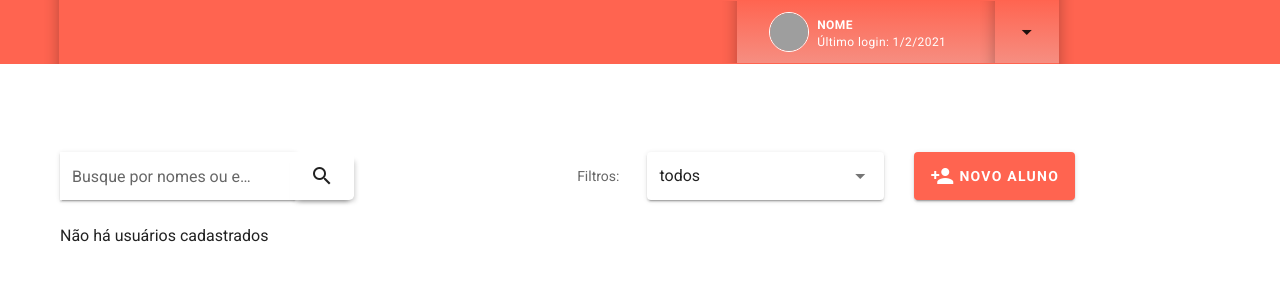
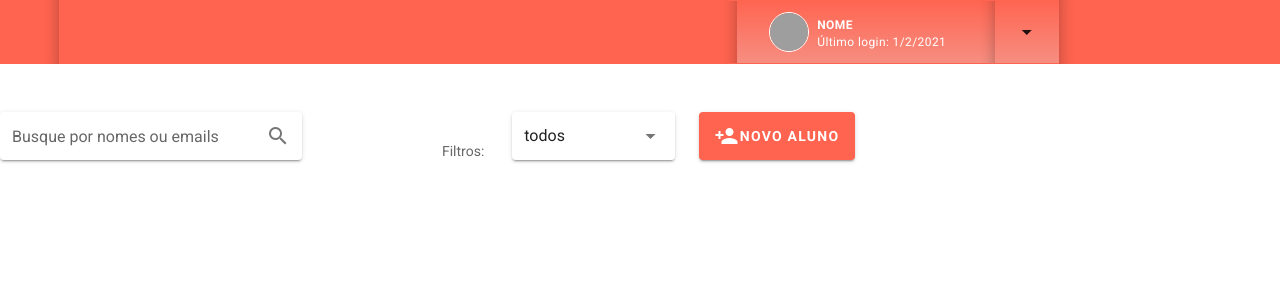
Before and after one commit to silvamateus/silvamateus-users-list, a Vue app: page / in a window 1280 px wide. Shown: the top 300 px of the page. Built offline with nearby package versions, Linux system fonts and the light colour scheme; grey boxes are pictures that could not be loaded.

Commit message:
add search

```diff
--- a/src/components/Search.vue
+++ b/src/components/Search.vue
@@ -1,46 +1,35 @@
 <template>
-  <v-row class="d-flex justify-space-between  mt-13">
-    <v-col class="d-flex ml-15 mt-6" lg="3" md="6" sm="8">
+  <v-row class="justify-start pt-12">
+    <v-col class="d-flex" lg="3" md="3" sm="8">
       <v-text-field
-        class="size-1-5rem rounded-0"
-        style="border-top-right-radius: .3rem !important; border-bottom-right-radius: .3rem !important;"
+        @input="searchUsers"
         label="Busque por nomes ou emails"
+        append-icon="mdi-magnify"
         solo
       />
-      <v-btn
-        color="white"
-        style="border-top-right-radius: .3rem !important; border-bottom-right-radius: .3rem !important;"
-        class="size-1-5rem search-bar rounded-0"
-        ><v-icon>mdi-magnify</v-icon></v-btn
-      >
     </v-col>
-    <v-col lg="8" md="6">
-      <v-row class="margin-right-5rem justify-end">
-        <v-subheader class="align-self-center mt-6">Filtros: </v-subheader>
+    <div class="d-flex justify-end">
+      <v-subheader class="align-self-center">Filtros: </v-subheader>
       <v-col lg="4">
         <v-select
           lg="3"
           md="3"
-            sm="3"
           :items="filters"
           v-model="searchFilter"
           solo
-            class="size-1-5rem mt-6 margin-left-n5rem"
+          class="size-3rem"
           style="min-width: 7rem !important;"
         ></v-select>
       </v-col>
-        <v-col class="mr-12 d-flex justify-center" lg="4">
-          <v-btn class="mt-6 mr-16 size-1-5rem add-user-btn white--text"
+      <v-col lg="4" style="max-width: 20vw">
+        <v-btn class="size-3rem add-user-btn white--text"
           ><v-icon>mdi-account-plus</v-icon>
-            <span
-              @click="showAddUser = !showAddUser"
-              class="ml-1 font-weight-bold"
+          <span @click="showAddUser = !showAddUser" class="font-weight-bold"
             >novo aluno</span
           >
         </v-btn>
       </v-col>
-      </v-row>
-    </v-col>
+    </div>
     <v-col v-if="showAddUser">
       <add-user :showAddUser="showAddUser" @hideAddUser="hideModal"
     /></v-col>
@@ -49,30 +38,43 @@
 
 <script>
 import AddUser from "./AddUser.vue";
+import eventBus from "@/bus/eventBus";
 export default {
   data() {
     return {
       searchFilter: "todos",
       filters: ["todos"],
       users: [],
-      showAddUser: false
+      showAddUser: false,
+      search: []
     };
   },
   components: { AddUser },
   methods: {
     hideModal(e) {
       this.showAddUser = e;
+    },
+    searchUsers(e) {
+      this.search =
+        this.users &&
+        this.users.filter(
+          user => user.name.includes(e) || user.email.includes(e)
+        );
+      console.log(this.search);
+      if (e === "")
+        eventBus.$emit("searchUsers", { search: [], searching: false });
+      eventBus.$emit("searchUsers", { search: this.search, searching: true });
     }
   },
   created() {
-    this.users = localStorage.getItem("users");
+    this.users = JSON.parse(localStorage.getItem("users"));
   }
 };
 </script>
 
 <style scoped>
 /* custom size */
-.size-1-5rem {
+.size-3rem {
   height: 3rem !important;
 }
 /* Set position relative */
@@ -90,7 +92,7 @@ export default {
 .add-user-btn {
   background-color: #ff6450 !important;
 }
-/* Apply negative margin */
+/* Apply margin */
 .margin-right-5rem {
   margin-right: 75px !important;
 }
--- /dev/null
+++ b/src/components/UserList.vue
@@ -0,0 +1,74 @@
+<template>
+  <div>
+    <v-card class="d-flex align-center user-card card-shadow pl-3 pr-2">
+      <div class="pr-2">
+        <v-img
+          class="rounded-circle border-around"
+          width="40"
+          height="40"
+          :src="user.photo"
+        ></v-img>
+      </div>
+      <div class="d-flex flex-column data">
+        <p class="">{{ user.name }}</p>
+        <p class="text-caption">Última avaliação: {{ updateDate }}</p>
+      </div>
+    </v-card>
+    <v-card class="card-shadow d-flex justify-space-between pl-3 pb-2">
+      <div class="append d-flex flex-column">
+        <p class="text-caption">{{ user.email }}</p>
+        <p class="text-caption">{{ user.age }} anos {{ user.phone }}</p>
+      </div>
+      <v-card-actions>
+        <v-btn elevation="2" icon class="helper-color" :disabled="!user.active"
+          ><v-icon>mdi-pencil</v-icon></v-btn
+        >
+        <v-btn icon :disabled="!user.active"
+          ><v-icon class="helper-color">mdi-settings-helper</v-icon></v-btn
+        >
+      </v-card-actions>
+    </v-card>
+  </div>
+</template>
+
+<script>
+export default {
+  props: {
+    user: [Array, Object]
+  },
+  computed: {
+    updateDate() {
+      const date = new Date();
+      return `${date.getDate()}/${date.getMonth()}/${date.getFullYear()}`;
+    }
+  }
+};
+</script>
+
+<style scoped>
+.border-around {
+  border: 1px solid white;
+}
+.user-card {
+  height: 6rem;
+}
+.data > p {
+  text-align: left;
+  margin: 0;
+  padding: 0;
+}
+.data > p:first-child {
+  text-overflow: ellipsis;
+  overflow: hidden !important;
+}
+.append p {
+  height: 3px;
+  color: #676767;
+}
+.card-shadow {
+  box-shadow: 0px 5px 5px 0 rgba(0, 0, 0, 0.212) !important;
+}
+.helper-color {
+  color: #290d95 !important;
+}
+</style>
--- a/src/components/UsersList.vue
+++ b/src/components/UsersList.vue
@@ -1,93 +1,50 @@
 <template>
-  <v-row class="mr-16 ml-12" style="max-width: 80vw" v-if="users.length > 0">
-    <v-col v-for="(user, index) in users" :key="index" lg="3" md="4" sm="6">
-      <v-card class="d-flex align-center user-card card-shadow pl-3 pt-4 ">
-        <div>
-          <v-img
-            class="rounded-circle border-around"
-            width="40"
-            height="40"
-            :src="user.photo"
-          ></v-img>
-        </div>
-        <div class="d-flex flex-column data ml-3">
-          <p class="mt-2">{{ user.name }}</p>
-          <p class="text-caption">Última avaliação: {{ updateDate }}</p>
-        </div>
-      </v-card>
-      <v-card
-        class="card-shadow d-flex justify-space-between mt-1 pt-4 pb-4 pl-4"
-      >
-        <div class="append d-flex flex-column">
-          <p class="text-caption">{{ user.email }}</p>
-          <p class="text-caption">{{ user.age }} anos {{ user.phone }}</p>
-        </div>
-        <v-card-actions>
-          <v-btn elevation="2" icon class="helper-color"
-            ><v-icon>mdi-pencil</v-icon></v-btn
-          >
-          <v-btn icon
-            ><v-icon class="mb-5 helper-color"
-              >mdi-settings-helper</v-icon
-            ></v-btn
-          >
-        </v-card-actions>
-      </v-card>
+  <v-row v-if="this.users.lengh === 0" class="">
+    <v-col>
+      <p>Não há usuários cadastrados</p>
     </v-col>
   </v-row>
-  <v-row v-else class="ml-12">
+  <v-row v-else-if="search.search.length === 0 && search.searching" class="">
     <v-col>
-      <p>Não há usuários cadastrados</p>
+      <p>Não há usuários com os critérios de busca utilizado</p>
+    </v-col>
+  </v-row>
+  <v-row class="" style="max-width: 80vw" v-else-if="search.search.length > 0">
+    <v-col
+      v-for="(user, index) in search.search"
+      :key="index"
+      lg="3"
+      md="4"
+      sm="6"
+    >
+      <user-list :user="user" />
+    </v-col>
+  </v-row>
+  <v-row class="" style="max-width: 80vw" v-else>
+    <v-col v-for="(user, index) in users" :key="index" lg="3" md="4" sm="6">
+      <user-list :user="user" />
     </v-col>
   </v-row>
 </template>
 
 <script>
 import eventBus from "@/bus/eventBus";
+import UserList from "./UserList.vue";
 export default {
+  components: { UserList },
   data() {
     return {
-      users: []
+      users: [],
+      search: { search: [], searching: false }
     };
-  },
-  computed: {
-    updateDate() {
-      const date = new Date();
-      return `${date.getDate()}/${date.getMonth()}/${date.getFullYear()}`;
-    }
   },
   created() {
     const usersArray = JSON.parse(localStorage.getItem("users"));
     if (usersArray) this.users = usersArray;
     eventBus.$on("updateUsers", users => (this.users = users));
+    eventBus.$on("searchUsers", users => (this.search = users));
   }
 };
 </script>
 
-<style scoped>
-.border-around {
-  border: 1px solid white;
-}
-.user-card {
-  height: 6rem;
-}
-.data > p {
-  text-align: left;
-  margin: 0;
-  padding: 0;
-}
-.data > p:first-child {
-  text-overflow: ellipsis;
-  overflow: hidden !important;
-}
-.append p {
-  height: 3px;
-  color: #676767;
-}
-.card-shadow {
-  box-shadow: 0px 5px 5px 0 rgba(0, 0, 0, 0.212) !important;
-}
-.helper-color {
-  color: #290d95 !important;
-}
-</style>
+<style></style>
```
Lines whose indentation alone changed are shown as unchanged.
